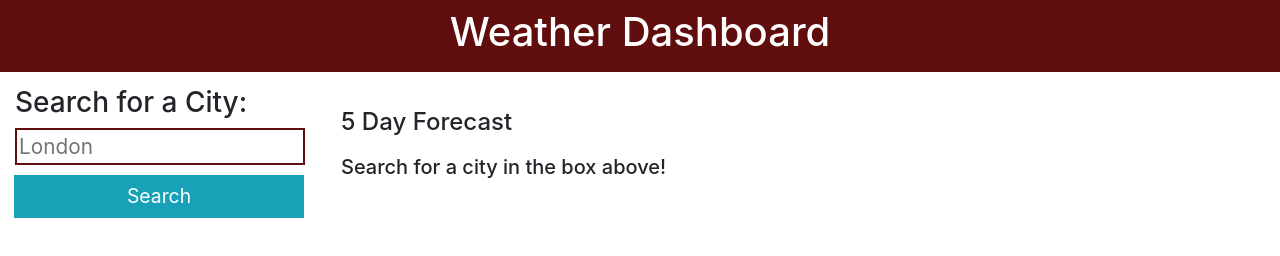
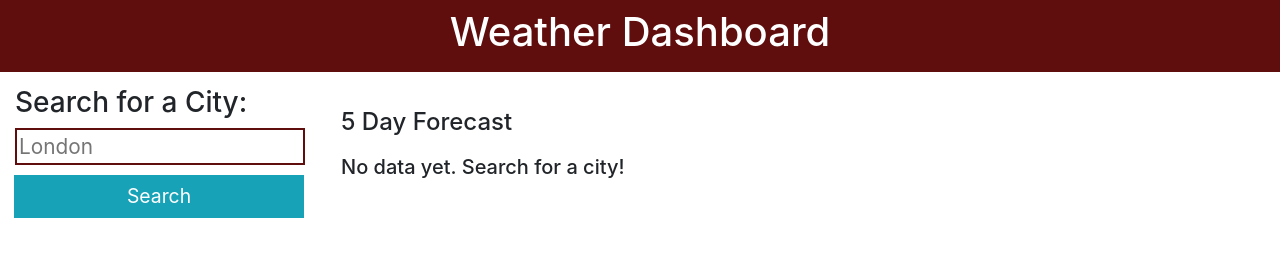
Before and after one commit to tascott/Weather-Dashboard, a plain HTML site: page index.html in a window 1280 px wide. Drawn offline with nearby package versions, Linux system fonts and the light colour scheme.

Commit message:
Minor text change

```diff
--- a/index.html
+++ b/index.html
@@ -45,7 +45,7 @@
         <section id="today" class="mt-3" role="region" aria-live="polite"></section>
         <h4>5 Day Forecast</h4>
         <section id="forecast" class="row" role="region" aria-live="polite">
-          <h5>Search for a city in the box above!</h5>
+          <h5>No data yet. Search for a city!</h5>
         </section>
       </div>
     </div>
```
